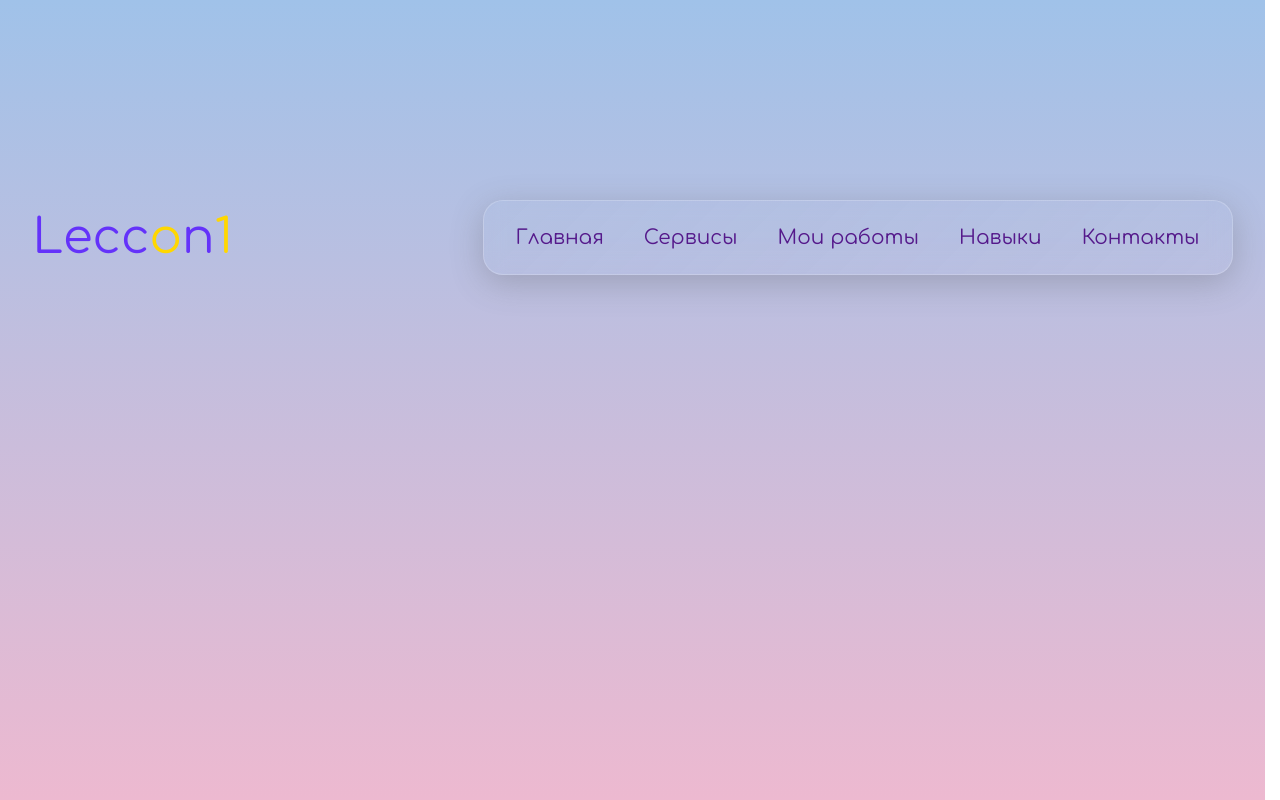
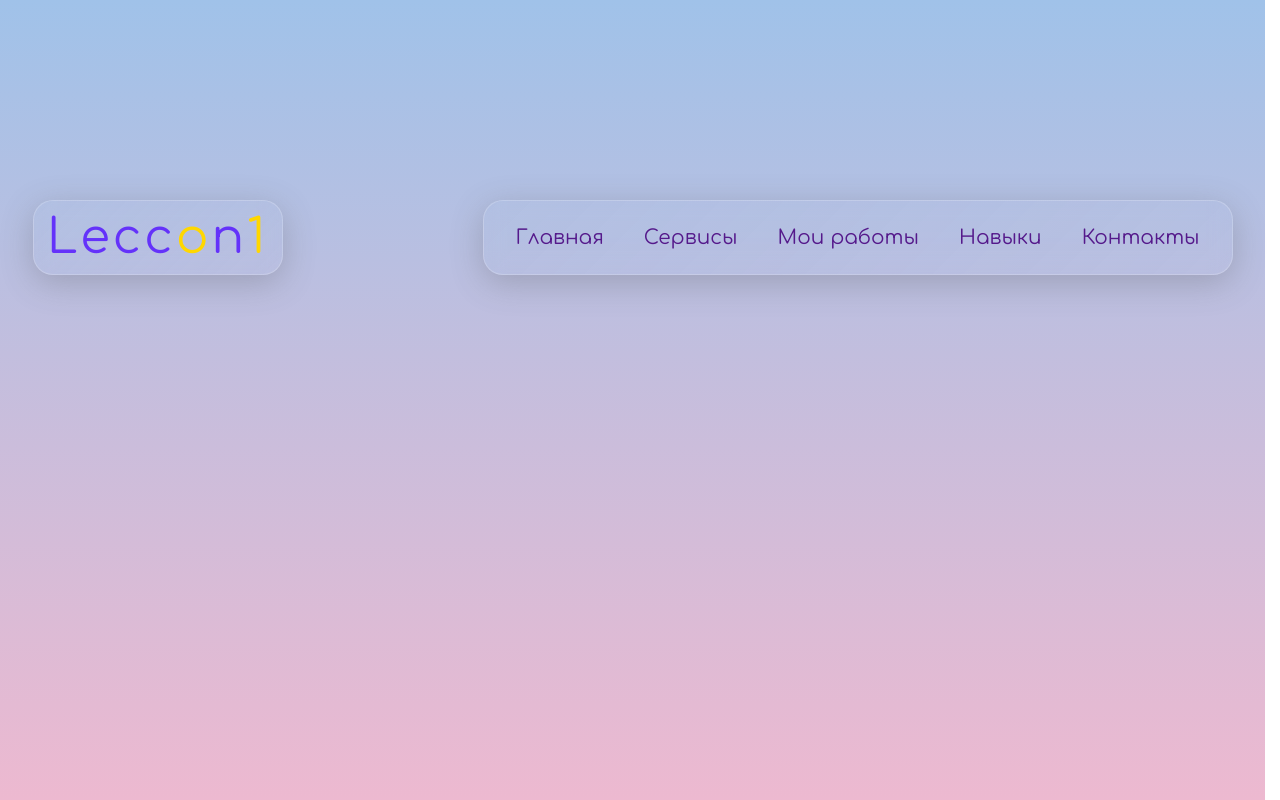
Before and after one commit to Leccon1/Leccon1_Project, a website: page index.html in a window 1280 px wide. Drawn offline with Linux system fonts and the light colour scheme.

Commit message:
Мелкие правки

```diff
--- a/Styles/Blocks/Blocks_Header/_header.scss
+++ b/Styles/Blocks/Blocks_Header/_header.scss
@@ -10,8 +10,12 @@
 	}
 
 	&__logo {
+    width: 250px;
+    height: 75px;
 		align-items: center;
 		justify-content: center;
+
+    @include base-glass-object;
 	}
 
 	&__menu {
--- a/Styles/_utils.scss
+++ b/Styles/_utils.scss
@@ -8,7 +8,7 @@
 .logo {
 	font-size: 48px;
 	color: var(--color-purple);
-	letter-spacing: normal;
+	letter-spacing: 3px;
 
 	&__letter-deco {
 		color: gold;
--- a/Styles/_variables.scss
+++ b/Styles/_variables.scss
@@ -8,6 +8,7 @@
 	);
 
 	--color-purple: rgb(100, 50, 250);
+  --color-purple-hover: rgb(35, 15, 65);
 
 	--font-family-base: 'Comforta';
 	--font-family-accent: 'Chillax';
```
Also changed, not shown: Styles/main.css, 1 other file.
